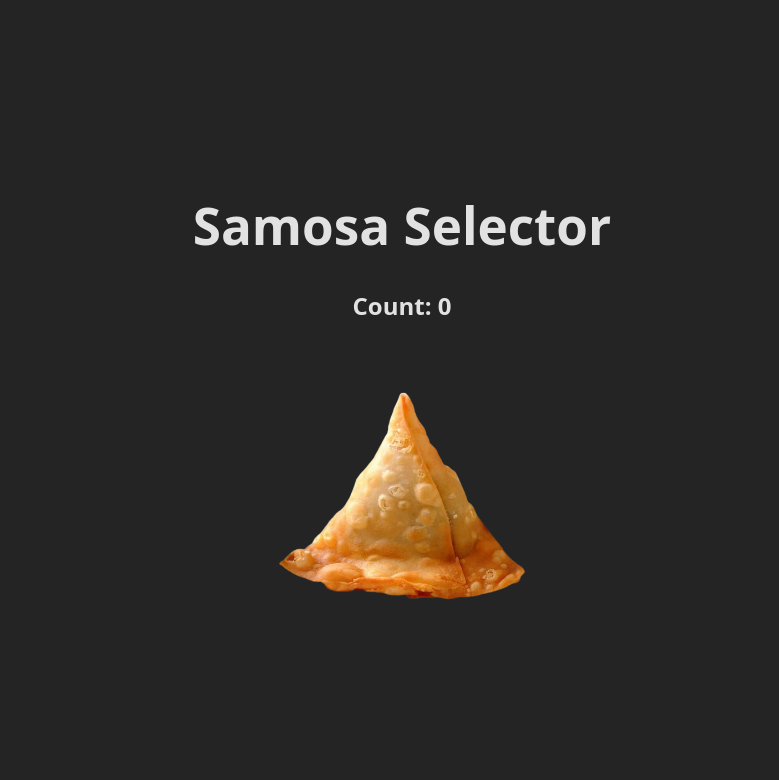
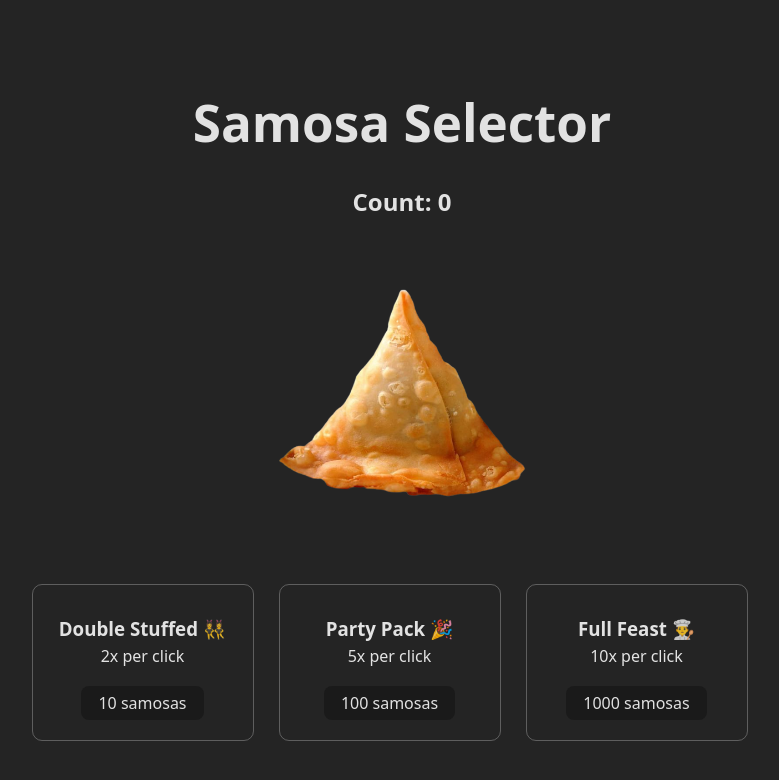
Before and after one commit to KelvinMathew2004/Samosa-Selector-Game, a React (Vite) app: page / in a window 1280 px wide. Shown: the top 780 px of the page, without its empty margins (238-1017 px from the left). Built offline with nearby package versions, Linux system fonts and the light colour scheme.

Commit message:
Step 3: Add Upgrades

```diff
--- a/src/App.css
+++ b/src/App.css
@@ -47,3 +47,30 @@
   margin: 0 auto;
   text-align: center;
 }
+
+.container {
+  margin-top: 50px;
+  display: flex;
+}
+
+.upgrade {
+  border: 1px solid rgba(153, 153, 153, 0.497);
+  padding: 20px 10px 20px 10px;
+  margin-right: 25px;
+  width: 200px;
+  line-height: 0.5;
+  border-radius: 10px;
+}
+
+button {
+  border-radius: 8px;
+  border: 1px solid transparent;
+  padding: 0.3em 1em 0.3em 1em;
+  font-size: 1em;
+  font-weight: 500;
+  font-family: inherit;
+  background-color: #1a1a1a;
+  color: rgba(255, 255, 255, 0.87);
+  cursor: pointer;
+  margin-top: 10px;
+}
--- a/src/App.jsx
+++ b/src/App.jsx
@@ -15,6 +15,23 @@ const App = () => {
         <h1>Samosa Selector</h1>
         <h2>Count: {count}</h2>
         <img className="samosa" src={samosa} onClick={updateCount} />
+        <div className="container">
+          <div className="upgrade">
+            <h3>Double Stuffed 👯‍♀️</h3>
+            <p>2x per click</p>
+            <button>10 samosas</button>
+          </div>
+          <div className="upgrade">
+            <h3>Party Pack 🎉</h3>
+            <p>5x per click</p>
+            <button>100 samosas</button>
+          </div>
+          <div className="upgrade">
+            <h3>Full Feast 👨‍🍳</h3>
+            <p>10x per click</p>
+            <button>1000 samosas</button>
+          </div>
+        </div>
       </div>
     </div>
   )
```
